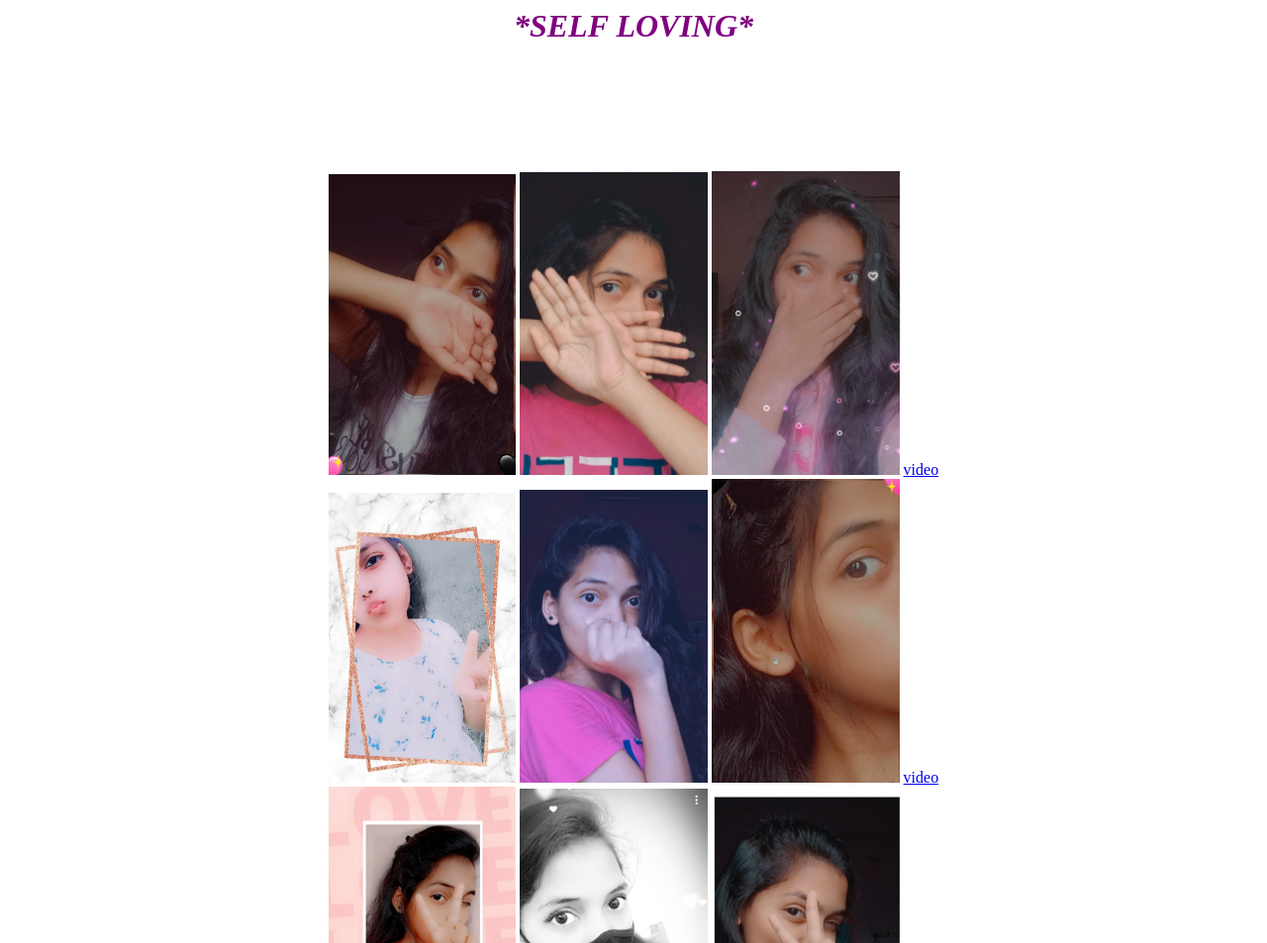
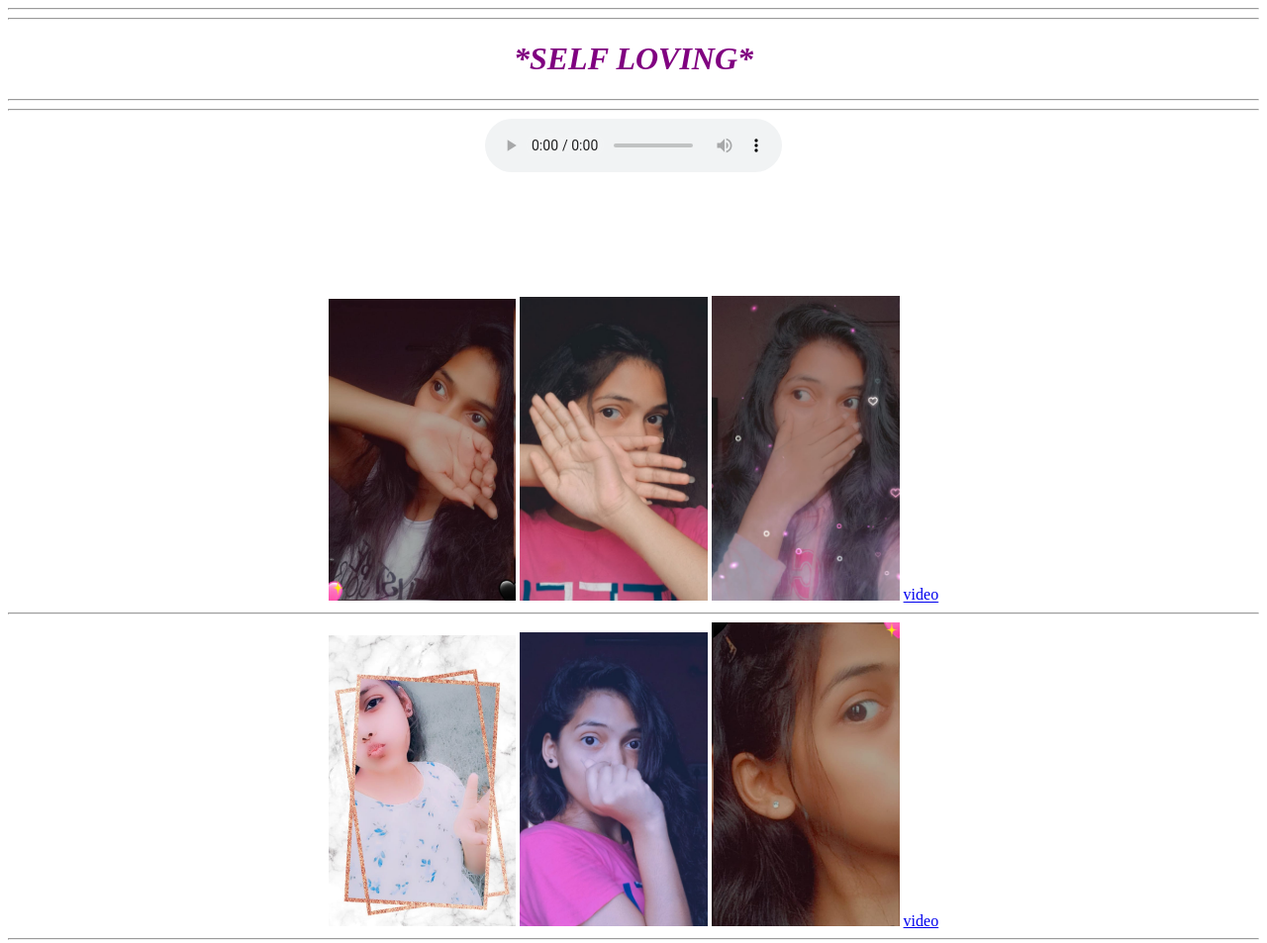
Before and after one commit to manasa-00/manu, a plain HTML site: page index.html in a window 1280 px wide. Shown: the top 953 px of the page at 99% size. Drawn offline with Linux system fonts and the light colour scheme.

Commit message:
sample website

```diff
--- a/index.html
+++ b/index.html
@@ -1,40 +1,43 @@
 <html>
 	<head>
 	<title></title>
-<meta charset="UTF-8">
-    <meta name="viewport" content="width=device-width, initial-scale=1.0">
-    <link rel="birds.mp4" href="birds.mp4">
+<div id="balloon-container">
+</div>
+
 
 <style>
 body {
 	background-image: url('bg.jpg');
 	background-size:cover;
 	background-repeat:no-repeat;
-
 }
 </style>
 	</head>
  <body>
-<center>
+	<hr><hr><center>
 	<b>
 	<center>
 	<h1 style="color:purple"><i>*SELF LOVING*</i></h1 style="color:blue">
 	</center></b>
+<hr><hr>
+<audio src="song.mp3" autoplay loop controls>
+</audio>
+
 <p><i><h3 style="color:white">Self-love is the only thing that can take away all our insecurities and doubt we have inside us. Eventually, the extent of our beauty will bloom to the world.  It is important to make us better as well as our lives. The way we treat ourselves is the way how we handle things and treat other people.Love ourselves despite the failures we did and wrong decisions we chose, because those things will help us to move forward. Those will help us to grow because self-love will result in self-growth in physical, mental, and spiritual.</h3 style="color:white"></i></p>
 	<img width="15%" src="m.jpeg">
 	<img width="15%" src="ma.jpeg">
 	<img width="15%" src="man.jpeg">
 <a href="reel.mp4"><violet button>video</violet shaped button></a>
-<br>
+<hr>
 	<img width="15%" src="iii.jpeg">
 	<img width="15%" src="i.jpeg">
 	<img width="15%" src="mana.jpeg">
 <a href="short.mp4"><violet button>video</violet button></a>
-<br>
+<br><hr>
 	<img width="15%" src="manas.jpeg">
 	<img width="15%" src="manasa.jpeg">
 	<img width="15%" src="ii.jpeg">
 	<a href="video.mp4"<violet button>video</violet button></a>
-<br>
+<br><hr>
 </body>
 </html>
```
Also changed, not shown: 1 other file.
